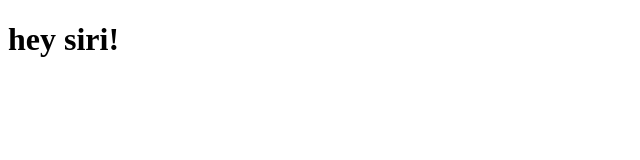
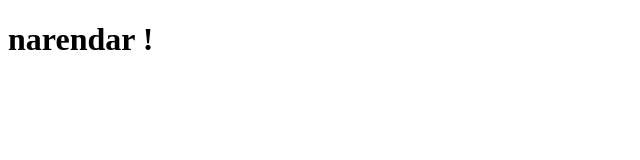
Before and after one commit to Narendar790/ITC-505, a plain HTML site: page index.html in a window 1280 px wide. Shown: the whole page, without its empty margins (0-640 px from the left). Drawn offline with Linux system fonts and the light colour scheme.

Commit message:
Update index.html

```diff
--- a/index.html
+++ b/index.html
@@ -6,6 +6,6 @@
     <title>Document</title>
 </head>
 <body>
-    <h1>hey siri!</h1>
+    <h1>narendar !</h1>
 </body>
 </html>
```
